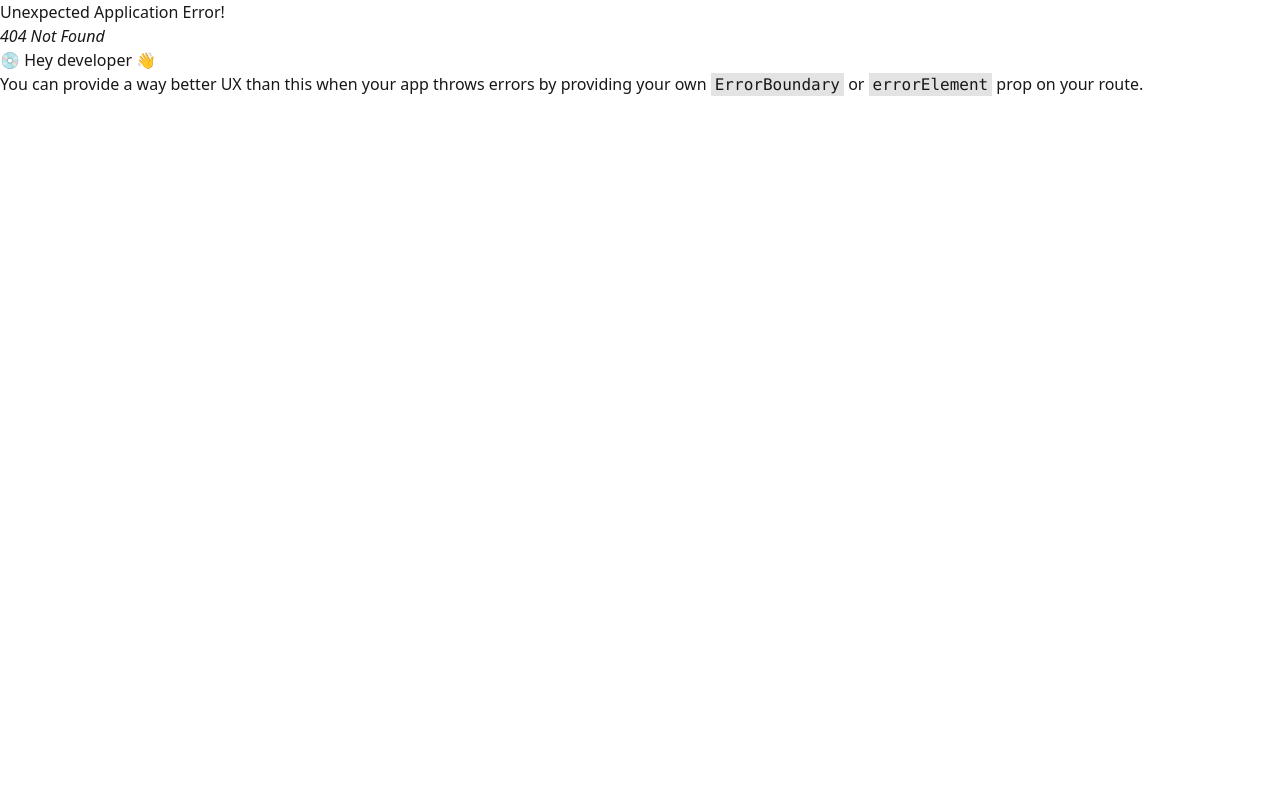
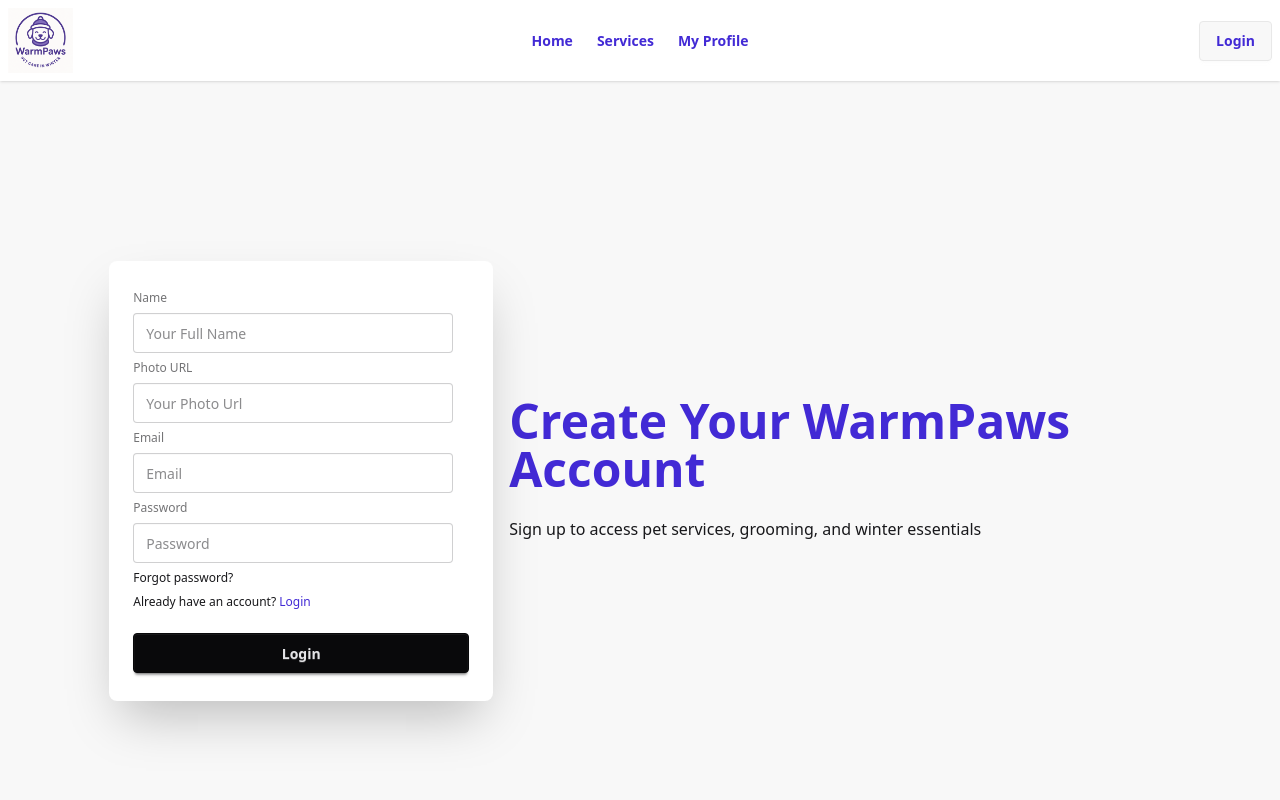
Before and after one commit to muhsinabdullah/PH-Assignment-9, a React (Vite) app: page /signup in a window 1280 px wide. Before the commit this address had no page. Shown: the top 800 px of the page. Built offline with nearby package versions, Linux system fonts and the light colour scheme.

Commit message:
Login and Register Page Setup

```diff
--- a/package.json
+++ b/package.json
@@ -11,6 +11,7 @@
   },
   "dependencies": {
     "@tailwindcss/vite": "^4.1.17",
+    "lucide-react": "^0.554.0",
     "react": "^19.2.0",
     "react-dom": "^19.2.0",
     "react-router": "^7.9.6",
--- a/src/components/Navbar.jsx
+++ b/src/components/Navbar.jsx
@@ -29,7 +29,7 @@ const Navbar = () => {
                 </ul>
             </div>
             <div className="navbar-end">
-                <a className="btn text-primary">Login</a>
+                <Link to={'/login'} className="btn text-primary">Login</Link>
             </div>
         </div>
     );
--- a/src/components/PopularSection.jsx
+++ b/src/components/PopularSection.jsx
@@ -1,5 +1,5 @@
 import React, { useEffect, useState } from 'react';
-
+import { UserStar } from 'lucide-react';
 const PopularSection = () => {
 
     const [services, setServices] = useState([]);
@@ -20,7 +20,7 @@ const PopularSection = () => {
             </div>
             <div className=' grid grid-cols-1 lg:grid-cols-3 md:grid-cols-2 mt-12 gap-10'>
                 {
-                    services.slice(0,3).map(service =>
+                    services.slice(0, 3).map(service =>
                         <div className="card bg-base-100 w-96 shadow-sm">
                             <figure>
                                 <img className='w-full h-[300px] object-cover'
@@ -30,8 +30,8 @@ const PopularSection = () => {
                             <div className="card-body">
                                 <h2 className="card-title">{service?.serviceName}</h2>
                                 <div className=' flex justify-between'>
-                                      <p className=' text-xs font-medium'>Price: {service?.price}</p>
-                                    <p className=' text-xs font-medium'>Rating: {service?.rating}</p>
+                                <div className="badge badge-primary p-4">${service?.price}</div>
+                                <div className="badge badge-success p-4"><UserStar />{service?.rating}</div>
                                 </div>
                                 <div className="card-actions justify-end">
                                     <button className="btn btn-primary">View Details</button>
--- /dev/null
+++ b/src/pages/Login.jsx
@@ -0,0 +1,34 @@
+import React from 'react';
+import { Link } from 'react-router';
+
+const Login = () => {
+    return (
+        <div className="hero bg-base-200 min-h-screen">
+            <div className="hero-content flex-col lg:flex-row-reverse">
+                <div className="text-center lg:text-left">
+                    <h1 className="text-5xl font-bold text-primary">Welcome Back to WarmPaws</h1>
+                    <p className="py-6">
+                        Log in to continue caring for your furry friends this winter
+                    </p>
+                    </div>
+                    <div className="card bg-base-100 w-full max-w-sm shrink-0 shadow-2xl">
+                        <div className="card-body">
+                            <fieldset className="fieldset">
+                                <label className="label">Email</label>
+                                <input type="email" className="input" placeholder="Email" />
+                                <label className="label">Password</label>
+                                <input type="password" className="input" placeholder="Password" />
+                                <div><a className="link link-hover">Forgot password?</a></div>
+                                <div>
+                                    <span>Don't have an account? </span><Link to={'/signup'} className=' text-primary'>Register</Link>
+                                </div>
+                                <button className="btn btn-neutral mt-4">Login</button>
+                            </fieldset>
+                        </div>
+                    </div>
+                </div>
+            </div>
+            );
+};
+
+            export default Login;
--- /dev/null
+++ b/src/pages/Register.jsx
@@ -0,0 +1,38 @@
+import React from 'react';
+import { Link } from 'react-router';
+
+const Register = () => {
+    return (
+        <div className="hero bg-base-200 min-h-screen">
+            <div className="hero-content flex-col lg:flex-row-reverse">
+                <div className="text-center lg:text-left">
+                    <h1 className="text-5xl font-bold text-primary">Create Your WarmPaws Account</h1>
+                    <p className="py-6">
+                        Sign up to access pet services, grooming, and winter essentials
+                    </p>
+                </div>
+                <div className="card bg-base-100 w-full max-w-sm shrink-0 shadow-2xl">
+                    <div className="card-body">
+                        <fieldset className="fieldset">
+                            <label className="label">Name</label>
+                            <input type="text" className="input" placeholder="Your Full Name" />
+                            <label className="label">Photo URL</label>
+                            <input type="text" className="input" placeholder="Your Photo Url" />
+                            <label className="label">Email</label>
+                            <input type="email" className="input" placeholder="Email" />
+                            <label className="label">Password</label>
+                            <input type="password" className="input" placeholder="Password" />
+                            <div><a className="link link-hover">Forgot password?</a></div>
+                            <div>
+                                <span>Already have an account? </span><Link to={'/login'} className=' text-primary'>Login</Link>
+                            </div>
+                            <button className="btn btn-neutral mt-4">Login</button>
+                        </fieldset>
+                    </div>
+                </div>
+            </div>
+        </div>
+    );
+};
+
+export default Register;
--- a/src/pages/Services.jsx
+++ b/src/pages/Services.jsx
@@ -1,3 +1,4 @@
+import { UserStar } from 'lucide-react';
 import React, { useEffect, useState } from 'react';
 
 const Services = () => {
@@ -11,8 +12,26 @@ const Services = () => {
             .catch(err => console.log(err))
     }, [])
     return (
-        <div className='px-[145px]'>
-            <div className=' grid grid-cols-1 lg:grid-cols-3 md:grid-cols-2 mt-12 gap-10'>
+        <div className=''>
+            <div
+                className="hero h-150"
+                style={{
+                    backgroundImage:
+                        "url(https://i.ibb.co.com/4RXD3KFS/Bannerimg.jpg)",
+                }}
+            >
+                <div className="hero-overlay"></div>
+                <div className="hero-content text-neutral-content text-center">
+                    <div className="max-w-md">
+                        <h1 className="mb-5 text-5xl font-bold">WarmPaws Winter Services Hub</h1>
+                        <p className="mb-5 text-xl">
+                            Helping your pets stay warm, safe, and happy with reliable care options.
+                        </p>
+                    </div>
+                </div>
+            </div>
+            <h1 className="mt-5 mb-5 text-4xl text-center text-primary font-bold">Our Services</h1>
+            <div className=' grid grid-cols-1 lg:grid-cols-3 md:grid-cols-2 mt-12 gap-10 px-[145px]'>
                 {
                     services.map(service =>
                         <div className="card bg-base-100 w-96 shadow-sm">
@@ -24,8 +43,8 @@ const Services = () => {
                             <div className="card-body">
                                 <h2 className="card-title">{service?.serviceName}</h2>
                                 <div className=' flex justify-between'>
-                                    <p className=' text-xs font-medium'>Price: {service?.price}</p>
-                                    <p className=' text-xs font-medium'>Rating: {service?.rating}</p>
+                                    <div className="badge badge-primary p-4">${service?.price}</div>
+                                    <div className="badge badge-success p-4"><UserStar />{service?.rating}</div>
                                 </div>
                                 <div className="card-actions justify-end">
                                     <button className="btn btn-primary">View Details</button>
```
Also changed, not shown: src/router/Routes.jsx (+10 -0 lines), 1 other file (tests, documents, lock files or other folders).
